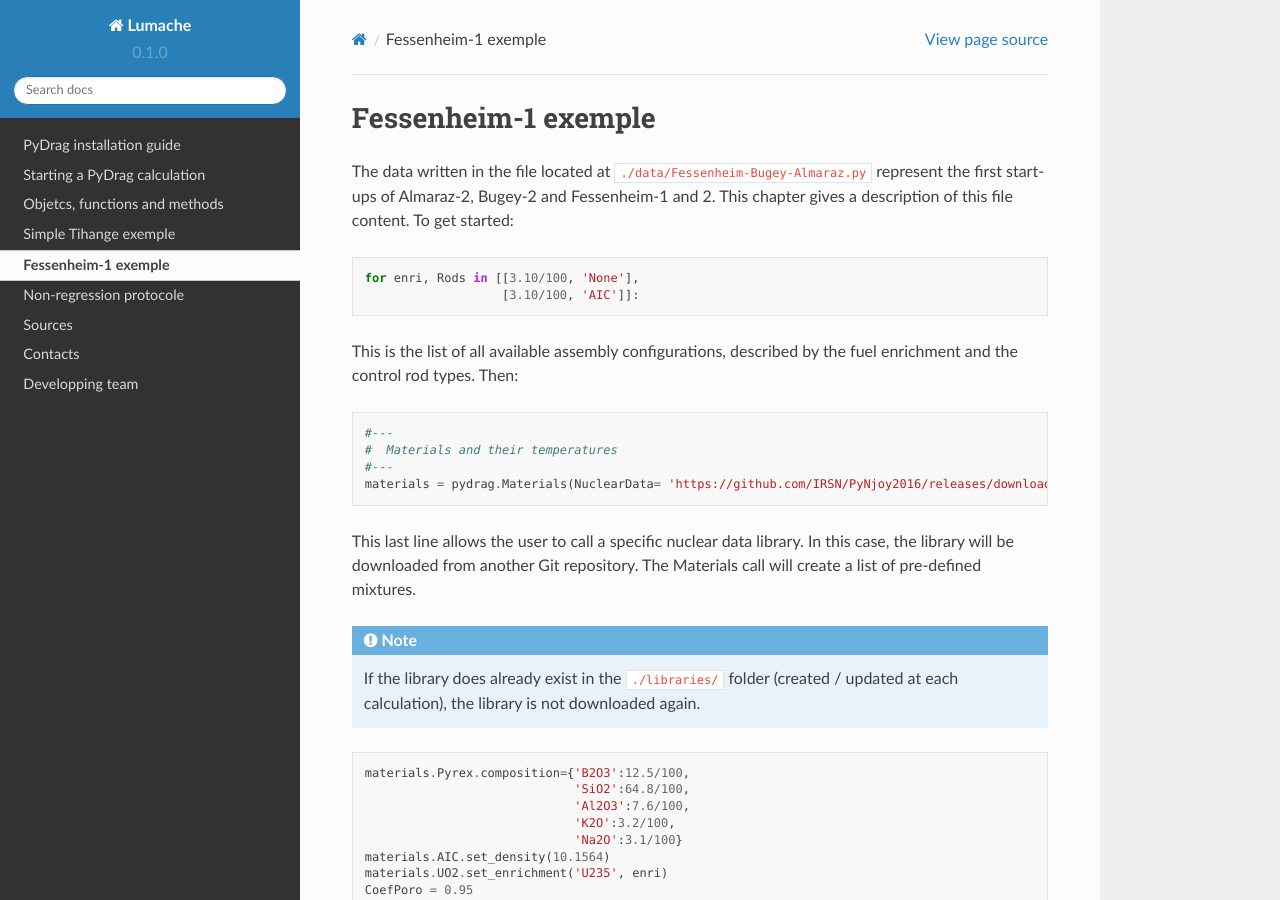
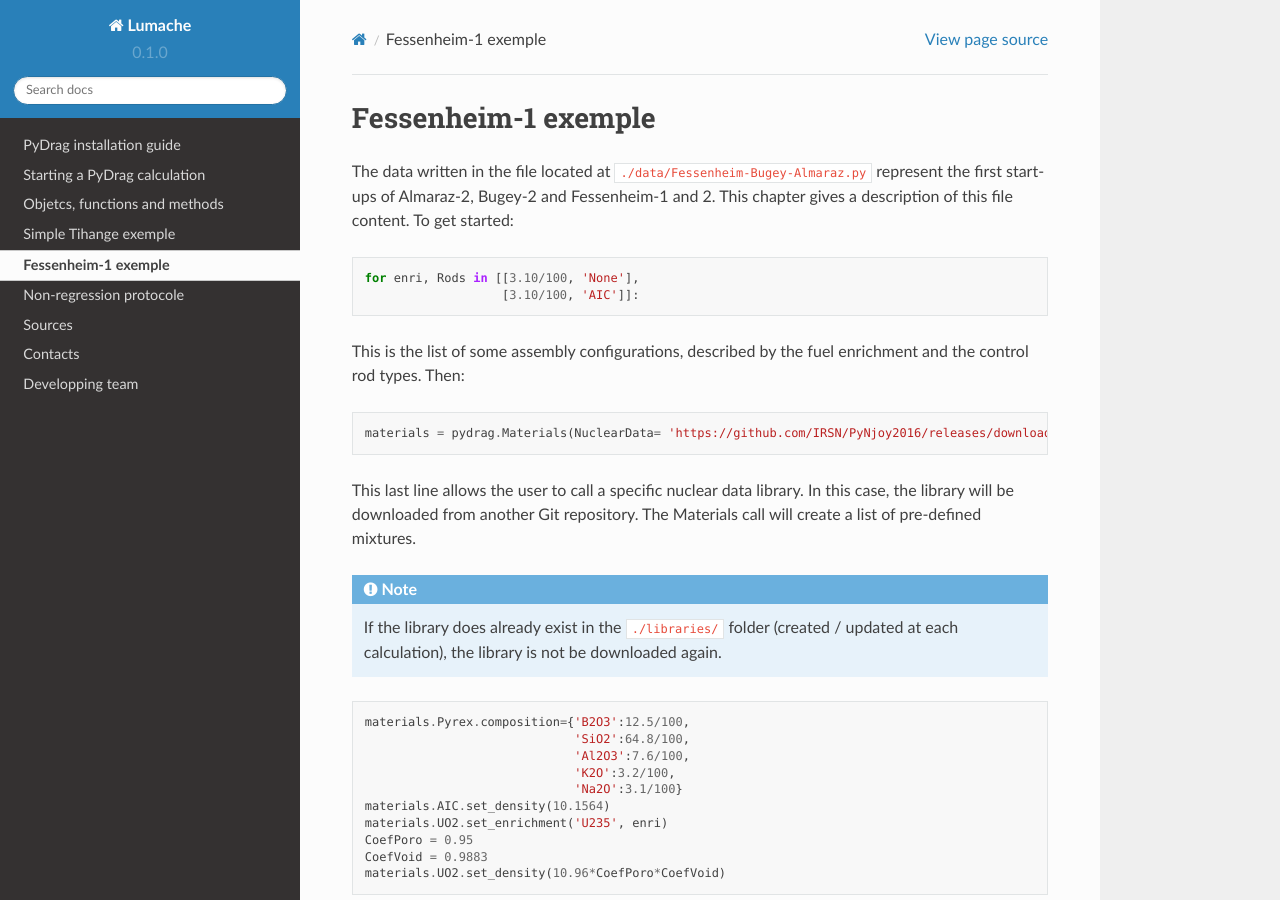
Before and after one commit to Ben105m/rtd-tutorial, a Sphinx documentation site: the page built from docs/source/exemple1.rst, in a window 1280 px wide and 900 px high. Built offline with Sphinx 7.4.7 and the Read the Docs theme 2.0.0, drawn with Linux system fonts in a browser that asks for light colours.

Commit message:
Update exemple1.rst

```diff
--- a/docs/source/exemple1.rst
+++ b/docs/source/exemple1.rst
@@ -10,18 +10,15 @@ This chapter gives a description of this file content. To get started::
   for enri, Rods in [[3.10/100, 'None'],
                      [3.10/100, 'AIC']]:
 
-This is the list of all available assembly configurations, described by the fuel enrichment and the control rod types. Then::
+This is the list of some assembly configurations, described by the fuel enrichment and the control rod types. Then::
 
-  #---
-  #  Materials and their temperatures
-  #---
   materials = pydrag.Materials(NuclearData= 'https://github.com/IRSN/PyNjoy2016/releases/download/JEFF-3.x/drglibJEFF-3.3_295')
 
 This last line allows the user to call a specific nuclear data library. In this case, the library will be downloaded from another Git repository. The Materials call will create a list of pre-defined mixtures.
 
 .. note::
 
-  If the library does already exist in the :file:`./libraries/` folder (created / updated at each calculation), the library is not downloaded again.
+  If the library does already exist in the :file:`./libraries/` folder (created / updated at each calculation), the library is not be downloaded again.
 
 ::
 
```
